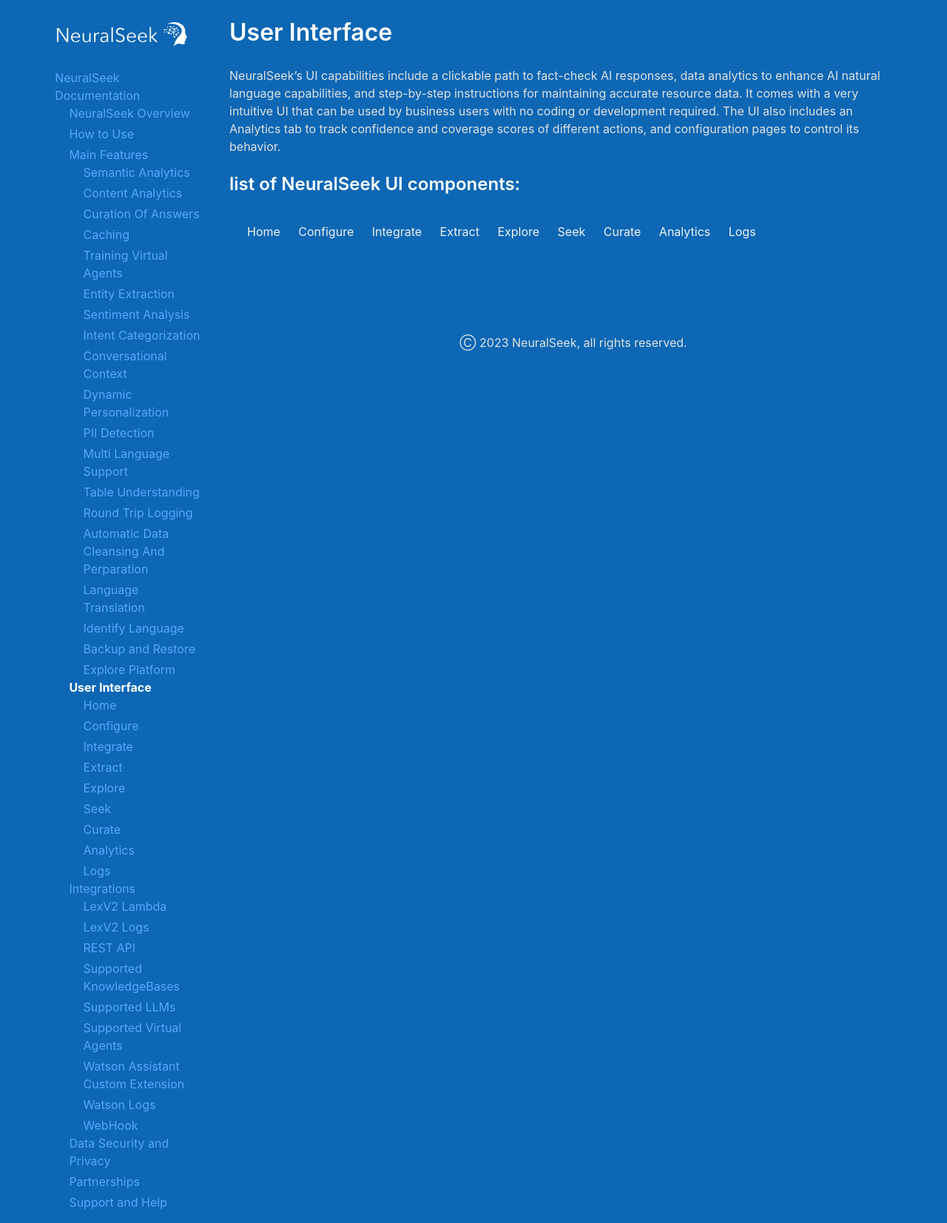
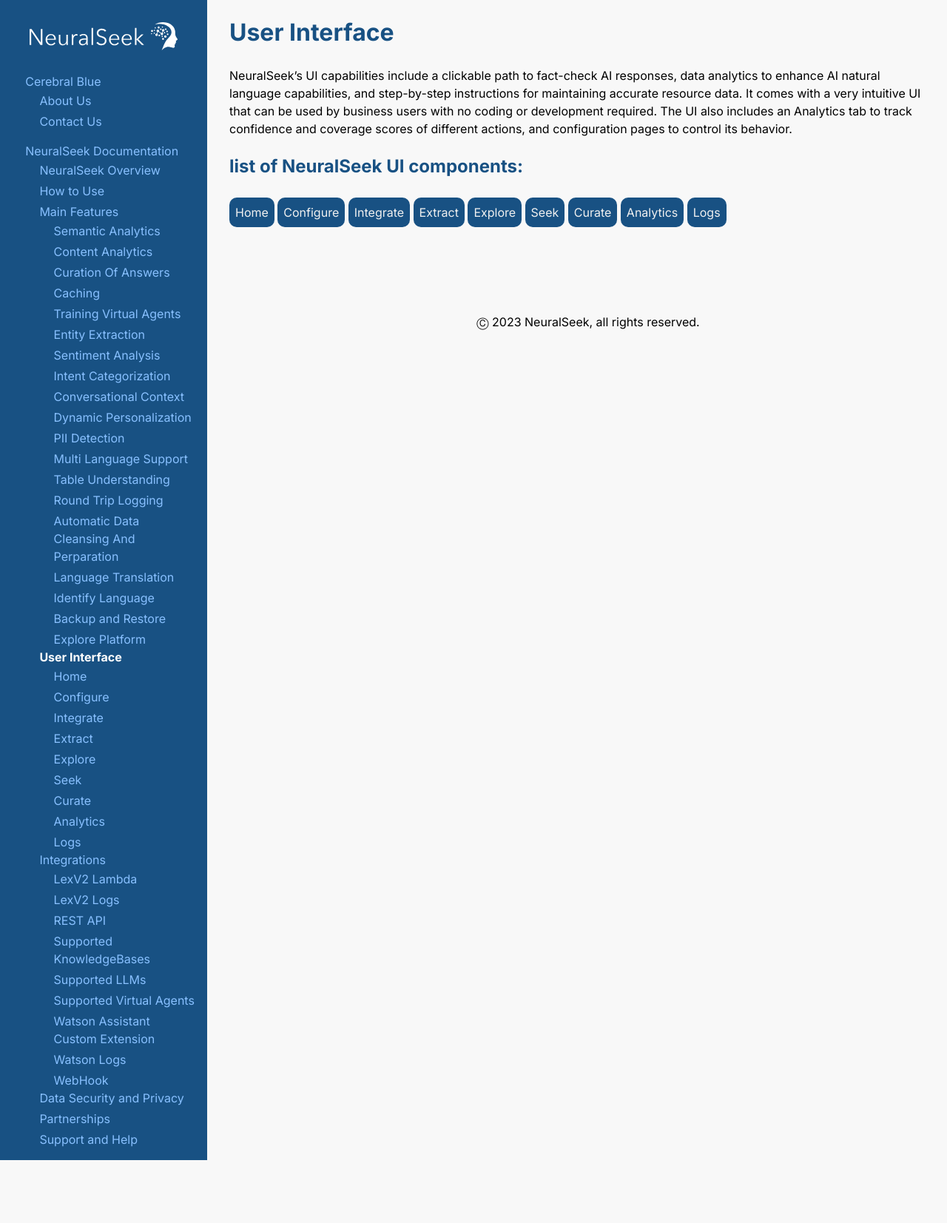
Before and after one commit to CerebralBlue/neuralseekweb, a Jekyll site: the page built from docs/user_interface/user_interface.md, in a window 1280 px wide. Shown: the whole page at 74% size. Built offline with Jekyll 4.4.1, drawn with Linux system fonts in a browser that asks for light colours; after the commit the page ends 1568 px from its top, so only the background shows below that.

Commit message:
Updated fonts, colors, styles. Added static links

```diff
--- a/docs/_includes/side_menu.html
+++ b/docs/_includes/side_menu.html
@@ -57,7 +57,7 @@
 
       {% if child.size > 0 %}
         {% assign QUEUE = QUEUE | push: child %}
-        <ul class="nav flex-column" style="padding-inline-start:0px;padding-left:1.2em">
+        <ul class="nav flex-column" style="padding-inline-start:0px;padding-left:1.2em;padding-top:2px;">
       {% else %}
         {% if current.size == 0 and child.size == 0 %}
 
--- /dev/null
+++ b/docs/_includes/side_menu_static_entries.html
@@ -0,0 +1,13 @@
+<ul class="nav flex-column" style="padding-inline-start: 0px;padding-left:1.2em">
+  <li class="nav-item" style="line-height:1.5em;">
+    <a href="https://cerebralblue.com"><span>Cerebral Blue</span></a>
+  </li>
+  <ul class="nav flex-column" style="padding-inline-start:0px;padding-left:1.2em;padding-top:2px;">
+    <li class="nav-item" style="line-height:1.5em;">
+      <a href="https://cerebralblue.com/about-us/"><span>About Us</span></a>
+    </li>
+    <li class="nav-item" style="line-height:1.5em;">
+      <a href="https://cerebralblue.com/contact-us/"><span>Contact Us</span></a>
+    </li>
+  </ul>
+</ul>
--- a/docs/_layouts/chapter.html
+++ b/docs/_layouts/chapter.html
@@ -7,17 +7,18 @@
     <link rel="stylesheet" href="https://stackpath.bootstrapcdn.com/bootstrap/4.3.1/css/bootstrap.min.css">
     <link rel="stylesheet" href="{{ site.url }}{{ site.baseurl }}/css/github-markdown.css"/>
     <link rel="stylesheet" href="{{ site.url }}{{ site.baseurl }}/css/styles.css"/>
+    <link href="https://fonts.googleapis.com/css2?family=Inter:wght@400;700&display=swap" rel="stylesheet">
     <meta name="viewport" content="width=device-width, initial-scale=1"/>
     <style>
       @media (min-width: 768px) {
           .sidebar {
-              min-width: 250px;
+              min-width: 280px;
               position: relative;
               top: 0;
               bottom: 0;
               left: 0;
               z-index: 100;
-              margin-right:20px;
+              margin-right:30px;
               display: block;
               float:left;
           }
@@ -31,14 +32,15 @@
     {% include watson_assistant.html %}
   </head>
   <body class="markdown-body">
-    <div style="max-width:1200px;">
+    <div>
       <!-- Top Navigation -->
-    <nav class="navbar navbar-expand-lg navbar-dark bg-dark d-md-none navbar-top">
+      <nav class="navbar navbar-expand-lg navbar-dark header-bg d-md-none navbar-top">
         <a class="navbar-brand" href="{{ site.url }}{{ site.baseurl }}/">NeuralSeek Documentation</a>
         <button class="navbar-toggler" type="button" data-toggle="collapse" data-target="#navbarNav" aria-controls="navbarNav" aria-expanded="false" aria-label="Toggle navigation">
             <span class="navbar-toggler-icon"></span>
         </button>
         <div class="collapse navbar-collapse" id="navbarNav">
+            {% include side_menu_static_entries.html %}
             {% include side_menu.html %}
         </div>
       </nav>
@@ -47,13 +49,14 @@
         <div class="sidebar-sticky">
           <div style="text-align:center;padding-top:30px;padding-bottom:20px;"><a href="https://neuralseek.com"><img src="{{ site.url }}{{ site.baseurl }}/images/NeuralSeek-Logo-White.svg" style="min-width:80px;width:80%;height:auto;background-color:transparent;" /></a></div>
           <div>
+            {% include side_menu_static_entries.html %}
             {% include side_menu.html %}
           </div>
         </div>
       </nav>
 
       <main class="col-md-9 ml-sm-auto col-lg-10 px-4">
-      <div class="content" style="padding-left:10px;">
+        <div class="content" style="padding-left:30px;">
         {{ content }}
         </div>
         <div class="hr_menu">
@@ -74,5 +77,6 @@
       <script src="https://stackpath.bootstrapcdn.com/bootstrap/4.3.1/js/bootstrap.min.js"></script>
       <div class="copyright">Ⓒ 2023 NeuralSeek, all rights reserved.</div>
       </div>
+    </div>
   </body>
 </html>
--- a/docs/css/github-markdown.css
+++ b/docs/css/github-markdown.css
@@ -2,13 +2,13 @@
     .markdown-body {
       color-scheme: dark;
       --color-prettylights-syntax-comment: #8b949e;
-      --color-prettylights-syntax-constant: #79c0ff;
+      --color-prettylights-syntax-constant: #50adff;
       --color-prettylights-syntax-entity: #d2a8ff;
       --color-prettylights-syntax-storage-modifier-import: #c9d1d9;
       --color-prettylights-syntax-entity-tag: #7ee787;
       --color-prettylights-syntax-keyword: #ff7b72;
       --color-prettylights-syntax-string: #a5d6ff;
-      --color-prettylights-syntax-variable: #ffa657;
+      --color-prettylights-syntax-variable: #f2984b;
       --color-prettylights-syntax-brackethighlighter-unmatched: #f85149;
       --color-prettylights-syntax-invalid-illegal-text: #f0f6fc;
       --color-prettylights-syntax-invalid-illegal-bg: #8e1519;
@@ -31,17 +31,19 @@
       --color-prettylights-syntax-brackethighlighter-angle: #8b949e;
       --color-prettylights-syntax-sublimelinter-gutter-mark: #484f58;
       --color-prettylights-syntax-constant-other-reference-link: #a5d6ff;
-      --color-fg-default: #E0E0E0;
-      --color-fg-header: #FFFFFF;
+      --color-fg-default: #000000;
+      --color-fg-header: #185183;
       --color-fg-muted: #8b949e;
       --color-fg-subtle: #6e7681;
-      --color-canvas-default: #0D67B4;
-      --image-canvas-default: linear-gradient(180deg, #0D67B4 30%, #2C8FA7 60%);
-      --color-canvas-subtle: #68aeeb;
+      --color-canvas-sidebar: #185183;
+      --color-canvas-default: #f8f8f8;
+      --image-canvas-default: linear-gradient(180deg, #185183 30%, #2C8FA7 60%);
+      --color-canvas-subtle: #96c3eb;
       --color-border-default: #8badde;
       --color-border-muted: #8badde;
       --color-neutral-muted: rgba(110,118,129,0.4);
-      --color-accent-fg: #58a6ff;
+      --color-accent-fg: #88c0ff;
+      --color-accent-hover-fg: #f2984b;
       --color-accent-emphasis: #1f6feb;
       --color-attention-subtle: rgba(187,128,9,0.15);
       --color-danger-fg: #f85149;
@@ -52,13 +54,13 @@
     .markdown-body {
       color-scheme: light;
       --color-prettylights-syntax-comment: #8b949e;
-      --color-prettylights-syntax-constant: #79c0ff;
+      --color-prettylights-syntax-constant: #50adff;
       --color-prettylights-syntax-entity: #d2a8ff;
       --color-prettylights-syntax-storage-modifier-import: #c9d1d9;
       --color-prettylights-syntax-entity-tag: #7ee787;
       --color-prettylights-syntax-keyword: #ff7b72;
       --color-prettylights-syntax-string: #a5d6ff;
-      --color-prettylights-syntax-variable: #ffa657;
+      --color-prettylights-syntax-variable: #f2984b;
       --color-prettylights-syntax-brackethighlighter-unmatched: #f85149;
       --color-prettylights-syntax-invalid-illegal-text: #f0f6fc;
       --color-prettylights-syntax-invalid-illegal-bg: #8e1519;
@@ -81,17 +83,19 @@
       --color-prettylights-syntax-brackethighlighter-angle: #8b949e;
       --color-prettylights-syntax-sublimelinter-gutter-mark: #484f58;
       --color-prettylights-syntax-constant-other-reference-link: #a5d6ff;
-      --color-fg-default: #E0E0E0;
-      --color-fg-header: #FFFFFF;
+      --color-fg-default: #000000;
+      --color-fg-header: #185183;
       --color-fg-muted: #8b949e;
       --color-fg-subtle: #6e7681;
-      --color-canvas-default: #0D67B4;
-      --image-canvas-default: linear-gradient(180deg, #0D67B4 30%, #2C8FA7 60%);
-      --color-canvas-subtle: #4494d9;
+      --color-canvas-sidebar: #185183;
+      --color-canvas-default: #f8f8f8;
+      --image-canvas-default: linear-gradient(180deg, #185183 30%, #2C8FA7 60%);
+      --color-canvas-subtle: #96c3eb;
       --color-border-default: #8badde;
       --color-border-muted: #8badde;
       --color-neutral-muted: rgba(110,118,129,0.4);
-      --color-accent-fg: #58a6ff;
+      --color-accent-fg: #88c0ff;
+      --color-accent-hover-fg: #f2984b;
       --color-accent-emphasis: #1f6feb;
       --color-attention-subtle: rgba(187,128,9,0.15);
       --color-danger-fg: #f85149;
@@ -105,10 +109,20 @@
     color: var(--color-fg-default);
     background-color: var(--color-canvas-default);
     /* background-image: var(--image-canvas-default); */
-    font-family: -apple-system,BlinkMacSystemFont,"Segoe UI","Noto Sans",Helvetica,Arial,sans-serif,"Apple Color Emoji","Segoe UI Emoji";
+    /* font-family: -apple-system,BlinkMacSystemFont,"Segoe UI","Noto Sans",Helvetica,Arial,sans-serif,"Apple Color Emoji","Segoe UI Emoji"; */
+    font-family: 'Inter', sans-serif;
     font-size: 16px;
     line-height: 1.5;
     word-wrap: break-word;
+  }
+
+  body#title_body {
+    background-color: var(--color-canvas-sidebar);
+  }
+
+  body#title_body h1,
+  body#title_body .copyright {
+    color: var(--color-canvas-default);
   }
 
   .markdown-body .octicon {
@@ -149,6 +163,27 @@
   .markdown-body a {
     background-color: transparent;
     color: var(--color-accent-fg);
+    text-decoration: none;
+  }
+
+  .markdown-body .content a {
+    color: var(--color-fg-header);
+  }
+
+  .markdown-body a:hover {
+    background-color: transparent;
+    color: var(--color-accent-hover-fg);
+    text-decoration: none;
+  }
+
+  .markdown-body .sidebar {
+    background-color: var(--color-canvas-sidebar);
+    height: 100%;
+  }
+
+  .markdown-body .sidebar a:hover {
+    background-color: transparent;
+    color: var(--color-accent-hover-fg);
     text-decoration: none;
   }
 
@@ -201,7 +236,7 @@
 
   .markdown-body img {
     border-style: none;
-    max-width: 100%;
+    max-width: 1200px;
     box-sizing: content-box;
     background-color: var(--color-canvas-default);
   }
@@ -370,13 +405,13 @@
     margin-bottom: 16px;
     font-weight: var(--base-text-weight-semibold, 600);
     line-height: 1.25;
+    color: var(--color-fg-header);
   }
 
   .markdown-body h2 {
     font-weight: var(--base-text-weight-semibold, 600);
     padding-bottom: .3em;
     font-size: 1.5em;
-    color: var(--color-fg-header);
   }
 
   .markdown-body h3 {
--- a/docs/css/styles.css
+++ b/docs/css/styles.css
@@ -42,8 +42,9 @@
   }
 
 body {
-    font-family:Arial, Helvetica, sans-serif;
-    font-size: 1em;
+    /* font-family:Arial, Helvetica, sans-serif; */
+    font-family: 'Inter', sans-serif;
+    font-size: 16px;
     min-height: 100vh;
     display:flex;
     flex-direction:row;
@@ -112,11 +113,13 @@
 .hr_menu li {
     display: inline-block;
     border-radius: 10px;
+    background: var(--color-canvas-sidebar);
   }
 
 .hr_menu li a {
     display: block;
-    padding: 10px;
+    padding: 8px;
+    text-decoration: none;
     text-decoration: none;
     color: #F0F0F0;
 }
@@ -149,3 +152,7 @@
 code {
   color:aliceblue;
 }
+
+.header-bg {
+  background-color: var(--color-canvas-sidebar);
+}
```
Also changed, not shown: docs/_layouts/default.html (+7 -5 lines), docs/_layouts/title.html (+5 -2 lines). Lines whose indentation alone changed are shown as unchanged.
